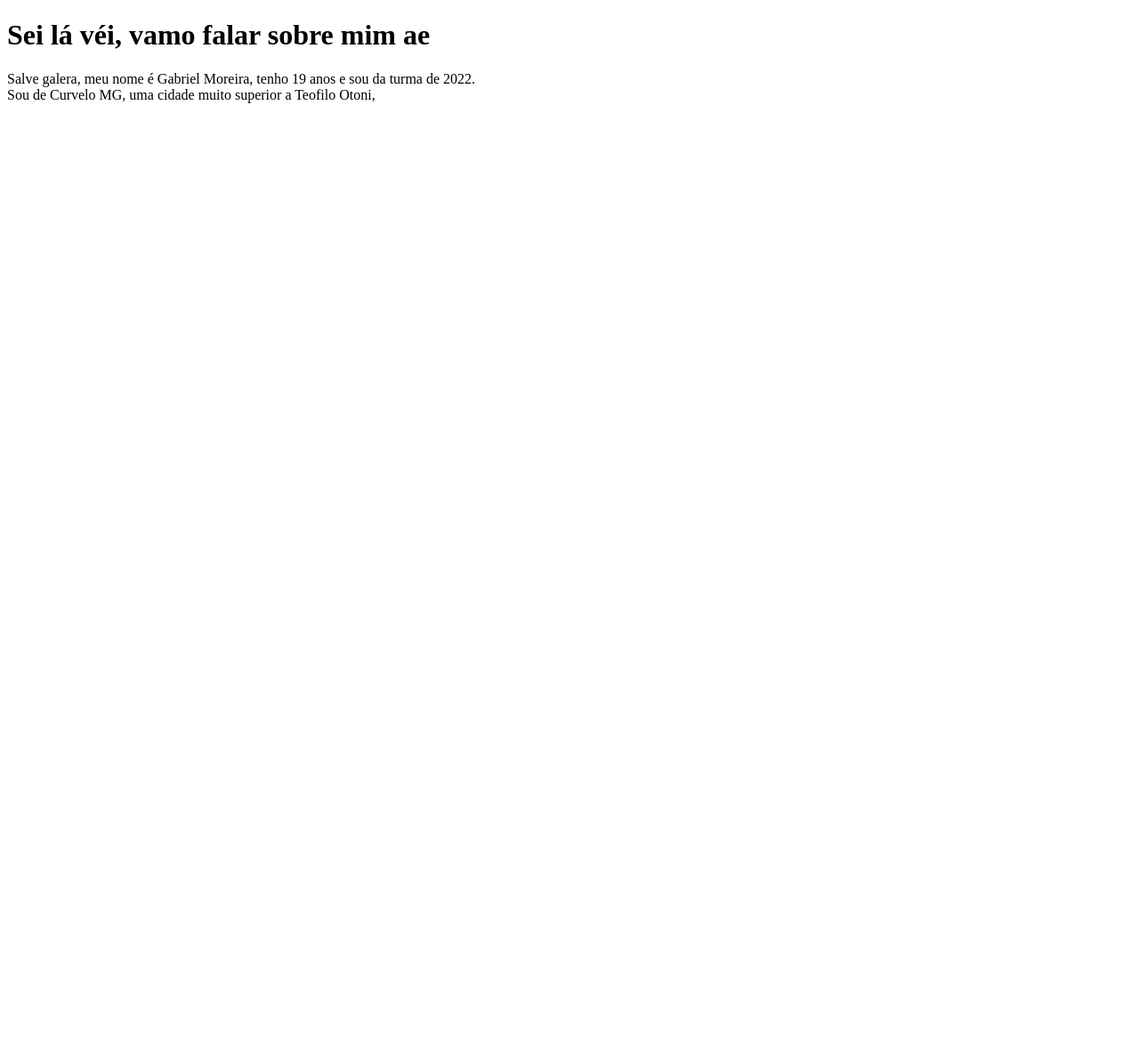
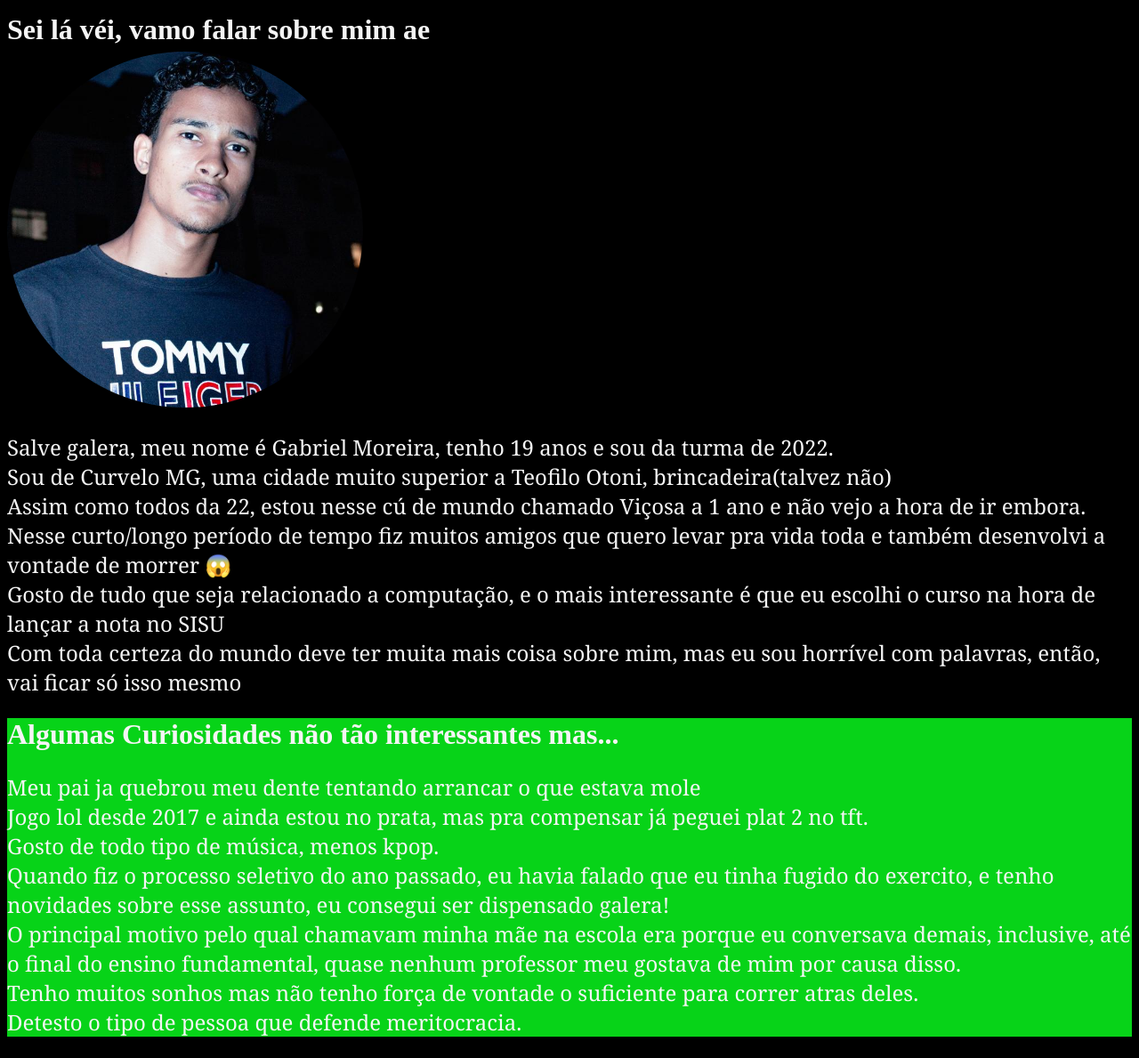
Before and after one commit to eugabrielm/Web_SobreMim-Gabriel, a plain HTML site: page index.html in a window 1280 px wide. Shown: the whole page at 89% size. Before the commit the page ends 800 px from the top, so only its background shows below. Drawn offline with Linux system fonts and the light colour scheme.

Commit message:
Estilizando a página

```diff
--- a/index.html
+++ b/index.html
@@ -1,28 +1,116 @@
 <!DOCTYPE html>
 <html lang="pt-br">
+
 <head>
     <meta charset="UTF-8">
     <meta http-equiv="X-UA-Compatible" content="IE=edge">
     <meta name="viewport" content="width=device-width, initial-scale=1.0">
-    <title>Document</title>
+    <title>mypersonalpage.com</title>
 
     <style>
+        .image {
+            border-radius: 100%;
+            width: 400px;
 
+
+        }
+        .cimage{
+        width: 150px;
+height: auto;
+        }
+        body {
+            background-color: black;
+
+        }
+        hr{
+        border: 50px;
+        color: azure;
+        }
+        p {
+            font-size: x-large;
+            font-family: Georgia, 'Times New Roman', Times, serif;
+            color: whitesmoke
+        }
+
+        header {
+            background-color: rgb(7, 211, 24);
+        }
+
+        h1 {
+            color: whitesmoke;
+            font-family: 'Times New Roman', Times, serif;
+            font-size: xx-large;
+
+
+        }
+
+        .box {
+            width: 500px;
+            height: 50px;
+            display: flex;
+            flex-direction: row;
+            justify-content: center;
+            align-items: center;
+        }
     </style>
 </head>
+
 <body>
     <div> <!--Div da pagina toda-->
         <div> <!--Div da primeira parte-->
-        <div>
+            <div class="box"> <!--Titulo-->
                 <h1> Sei lá véi, vamo falar sobre mim ae </h1>
+                <hr>
+            </div>
 
-        </div> <!--Titulo-->
-    </div></div> <!--Div da primeira foto-->
-    <div>
+            <div class="cimage"> <!--Div da primeira foto-->
+                <img class="image" src="myphoto.jpg" alt="foto do usuário">
+             </div>
+                <div> <!--Div sobre mim-->
                     <p>Salve galera, meu nome é Gabriel Moreira, tenho 19 anos e sou da turma de 2022. <br>
-        Sou de Curvelo MG, uma cidade muito superior a Teofilo Otoni,        </p>
-    </div> <!--Div sobre mim-->
+                        Sou de Curvelo MG, uma cidade muito superior a Teofilo Otoni, brincadeira(talvez não) <br>
+                        Assim como todos da 22, estou nesse cú de mundo chamado Viçosa a 1 ano e não vejo a hora de ir
+                        embora. <br>
+                        Nesse curto/longo período de tempo fiz muitos amigos que quero levar pra vida toda e também
+                        desenvolvi a vontade de morrer 😱 <br>
+                        Gosto de tudo que seja relacionado a computação, e o mais interessante é que eu escolhi o curso
+                        na hora de lançar a nota no SISU <br>
+                        Com toda certeza do mundo deve ter muita mais coisa sobre mim, mas eu sou horrível com palavras,
+                        então, vai ficar só isso mesmo <br>
+                    </p>
+
                 </div>
             </div>
+            <header>
+                <div> <!--Div Segunda Parte-->
+                    <div> <!--Titulo 2-->
+                        <h1> Algumas Curiosidades não tão interessantes mas...</h1>
+                    </div>
+                    <div> <!--Div Curiosidades-->
+                        <p>
+                            Meu pai ja quebrou meu dente tentando arrancar o que estava mole <br>
+                            Jogo lol desde 2017 e ainda estou no prata, mas pra compensar já peguei plat 2 no tft. <br>
+                            Gosto de todo tipo de música, menos kpop. <br>
+                            Quando fiz o processo seletivo do ano passado, eu havia falado que eu tinha fugido do
+                            exercito,
+                            e tenho novidades sobre esse assunto, eu consegui ser dispensado galera! <br>
+                            O principal motivo pelo qual chamavam minha mãe na escola era porque eu conversava demais,
+                            inclusive, até o final do ensino fundamental, quase nenhum professor meu gostava de mim por
+                            causa disso. <br>
+                            Tenho muitos sonhos mas não tenho força de vontade o suficiente para correr atras deles.
+                            <br>
+                            Detesto o tipo de pessoa que defende meritocracia. <br>
+
+
+                        </p>
+                    </div>
+
+                    <div> <!--Div Photo 2-->
+
+                    </div>
+                </div>
+            </header>
+        </div>
 </body>
+
 </html>
```
Lines whose indentation alone changed are shown as unchanged.
